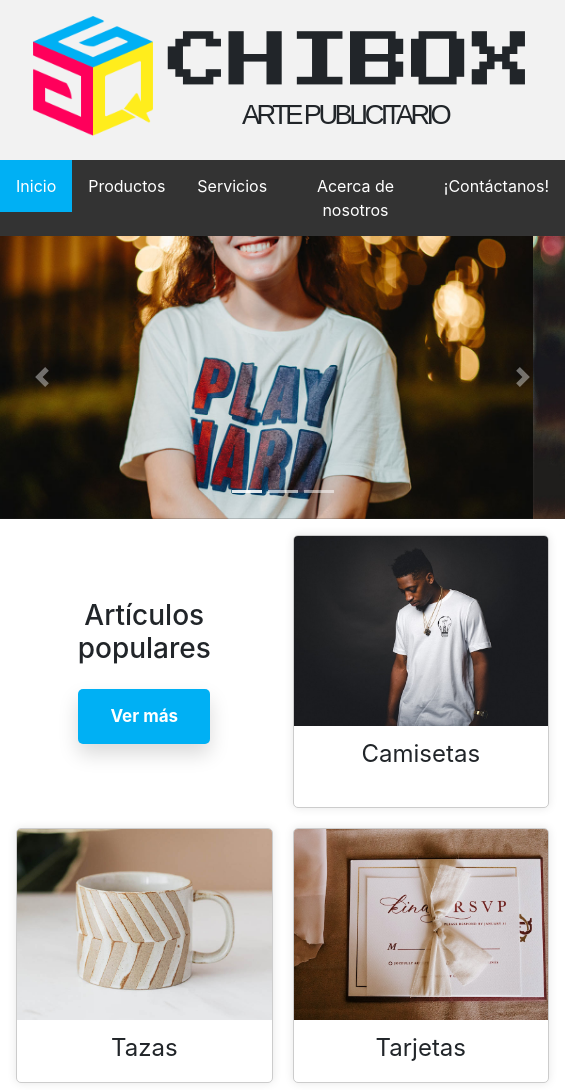
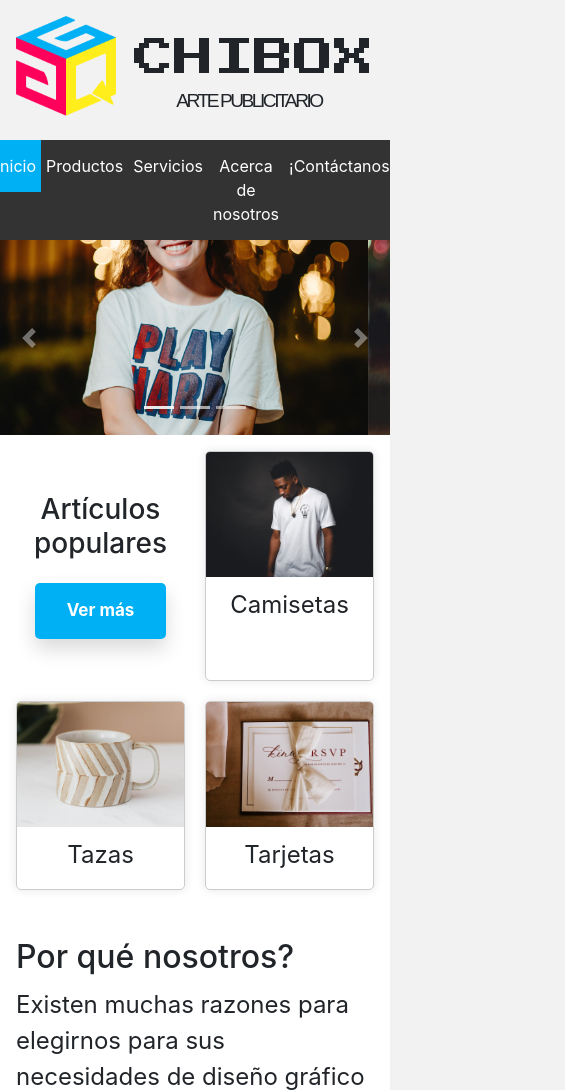
Before and after one commit to transparent-alpaca/chibox, a plain HTML site: page index.html in a window 390 px wide. Shown: the top 1090 px of the page, 565 px wide, since content can reach past the window. Drawn offline with nearby package versions, Linux system fonts and the light colour scheme; a script that the page names is missing; a web font is replaced by a local one.

Commit message:
Update style.css

```diff
--- a/style.css
+++ b/style.css
@@ -3,7 +3,7 @@
 html {
     margin: auto;
     max-width: 1500px;
-    min-width: 565px;
+    min-width: 390px;
     background-color: #f2f2f2;
     height: 100%;
 }
@@ -497,6 +497,24 @@ footer {
 
 @media (max-width: 600px) {
 
+    #logo-div {
+        max-width: 390px;
+        margin: 0 auto;
+    }
+
+    #logo {
+        max-width: 100px;
+    }
+
+    #chibox {
+        font-size: 2.5em;
+        margin-top: 0.3em;
+    }
+
+    #artepub {
+        font-size: 1.2em;
+    }
+
     #grid-home {
         grid-template-columns: 1fr 1fr;
         max-width: 100%;
@@ -510,4 +528,8 @@ footer {
         padding-top: 1.5em;
     }
 
+    #navigation li a {
+        padding: 14px 5px;
+    }
+
 }
```
